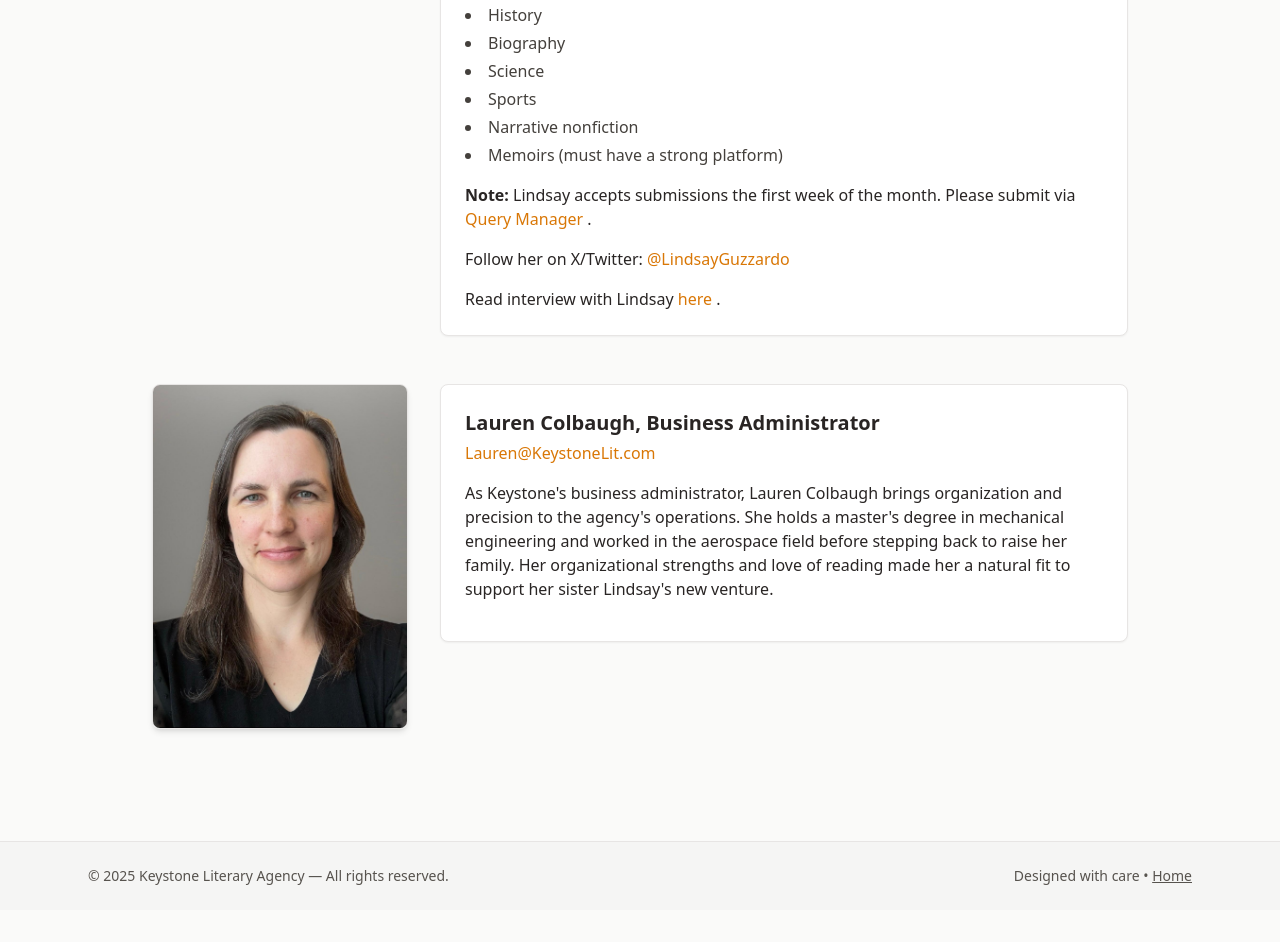
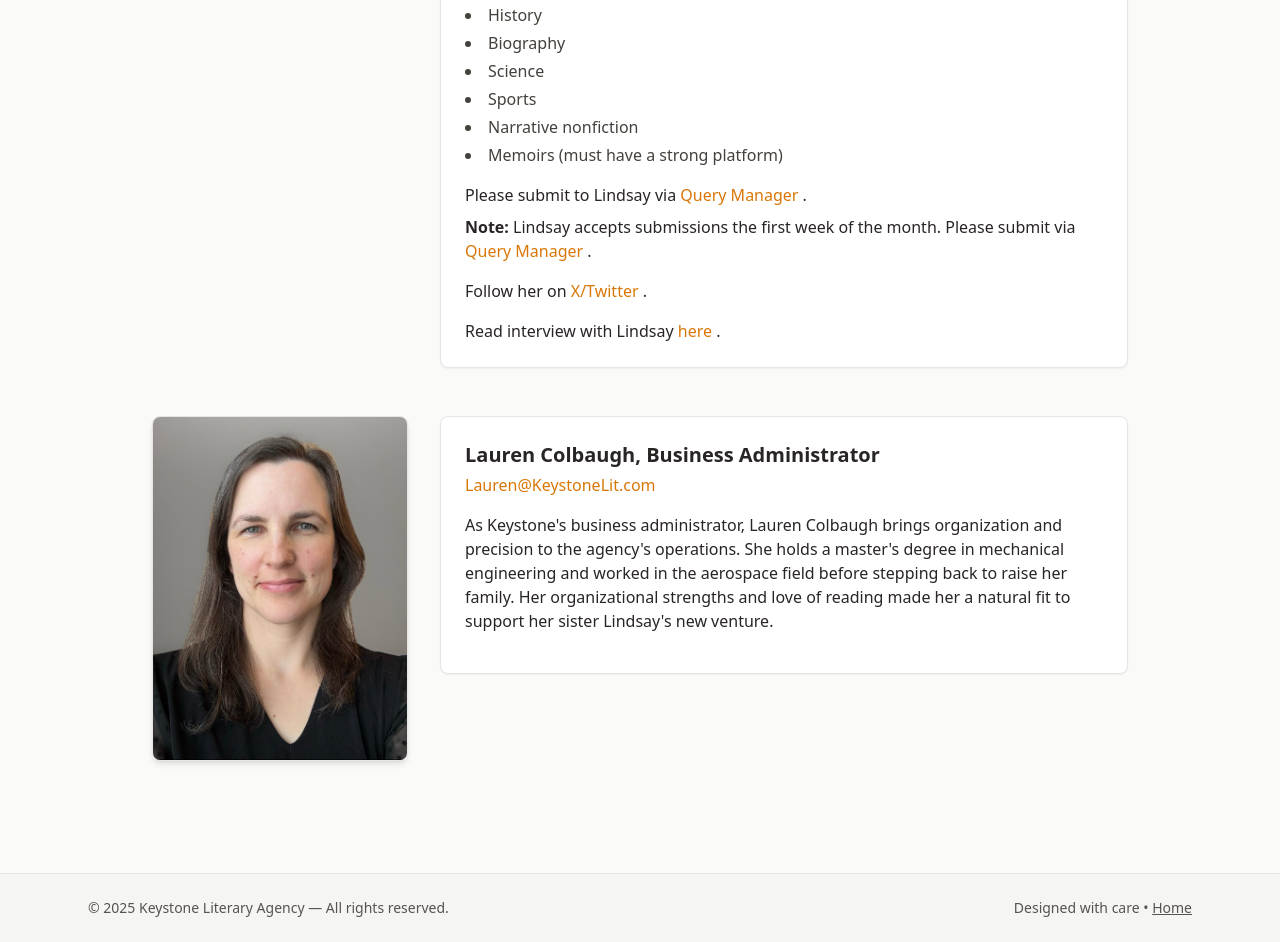
Before and after one commit to laurencolbaugh/keystone-literary-agency, a plain HTML site: page about.html in a window 1280 px wide. Shown: the part 1262-2204 px from the top of the page. Before the commit the page ends 2172 px from the top, so only its background shows below. Drawn offline with nearby package versions, Linux system fonts and the light colour scheme.

Commit message:
Update about.html

```diff
--- a/about.html
+++ b/about.html
@@ -121,6 +121,14 @@
           <li>Memoirs (must have a strong platform)</li>
         </ul>
 
+        <p class="mb-2">
+          Please submit to Lindsay via
+          <a href="https://querymanager.com/query/Lindsay_Guzzardo"
+             class="text-amber-600 hover:underline"
+             target="_blank" rel="noopener">
+            Query Manager
+          </a>.
+        </p>
 
         <p class="mb-2">
           <strong>Note:</strong> Lindsay accepts submissions the first week of the month. Please submit via
@@ -132,12 +140,12 @@
         </p>
 
         <p class="mt-4">
-          Follow her on X/Twitter:
+          Follow her on
           <a href="https://twitter.com/LindsayGuzzardo"
              class="text-amber-600 hover:underline"
              target="_blank" rel="noopener">
-            @LindsayGuzzardo
-          </a>
+            X/Twitter
+          </a>.
         </p>
 
         <p class="mt-4">
```
